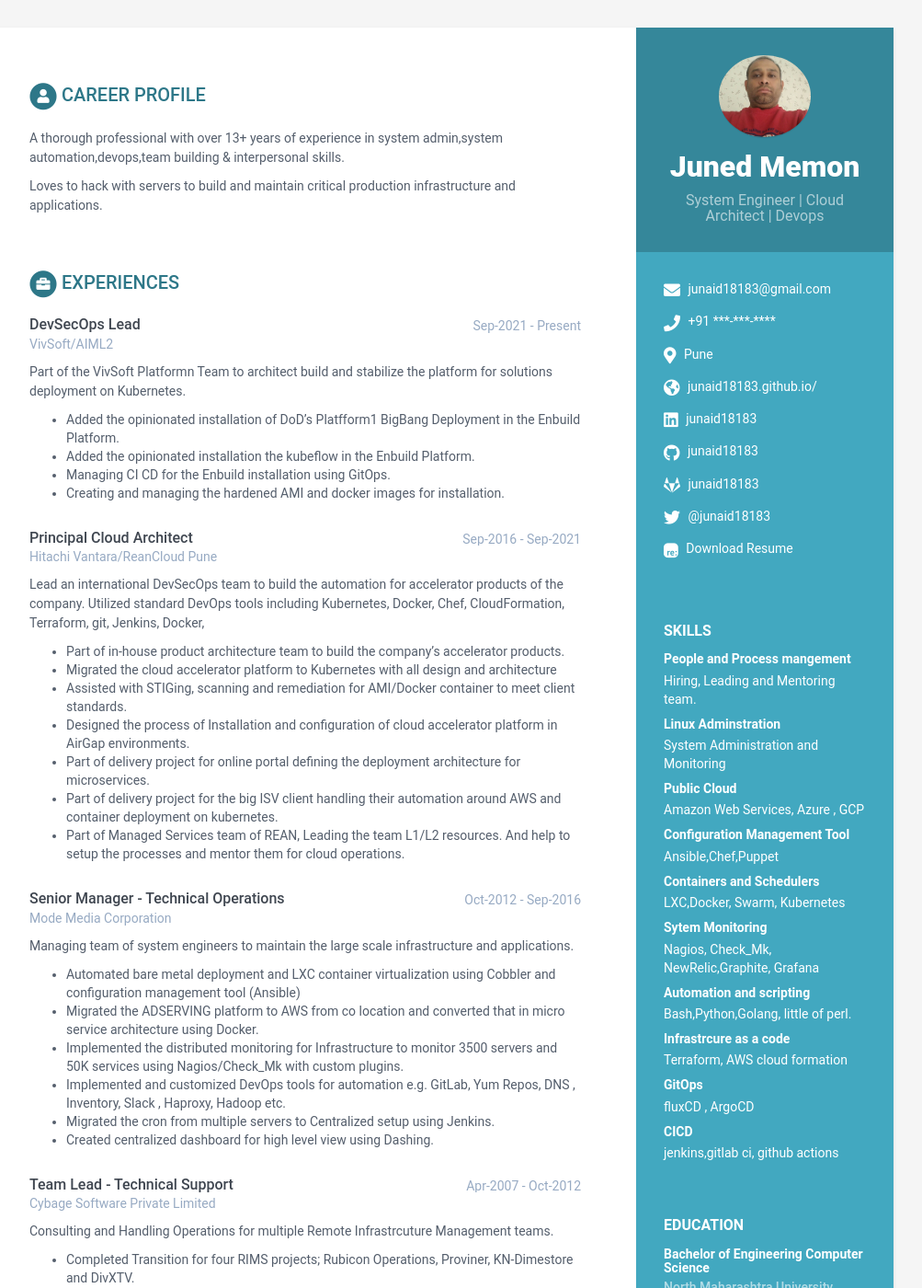
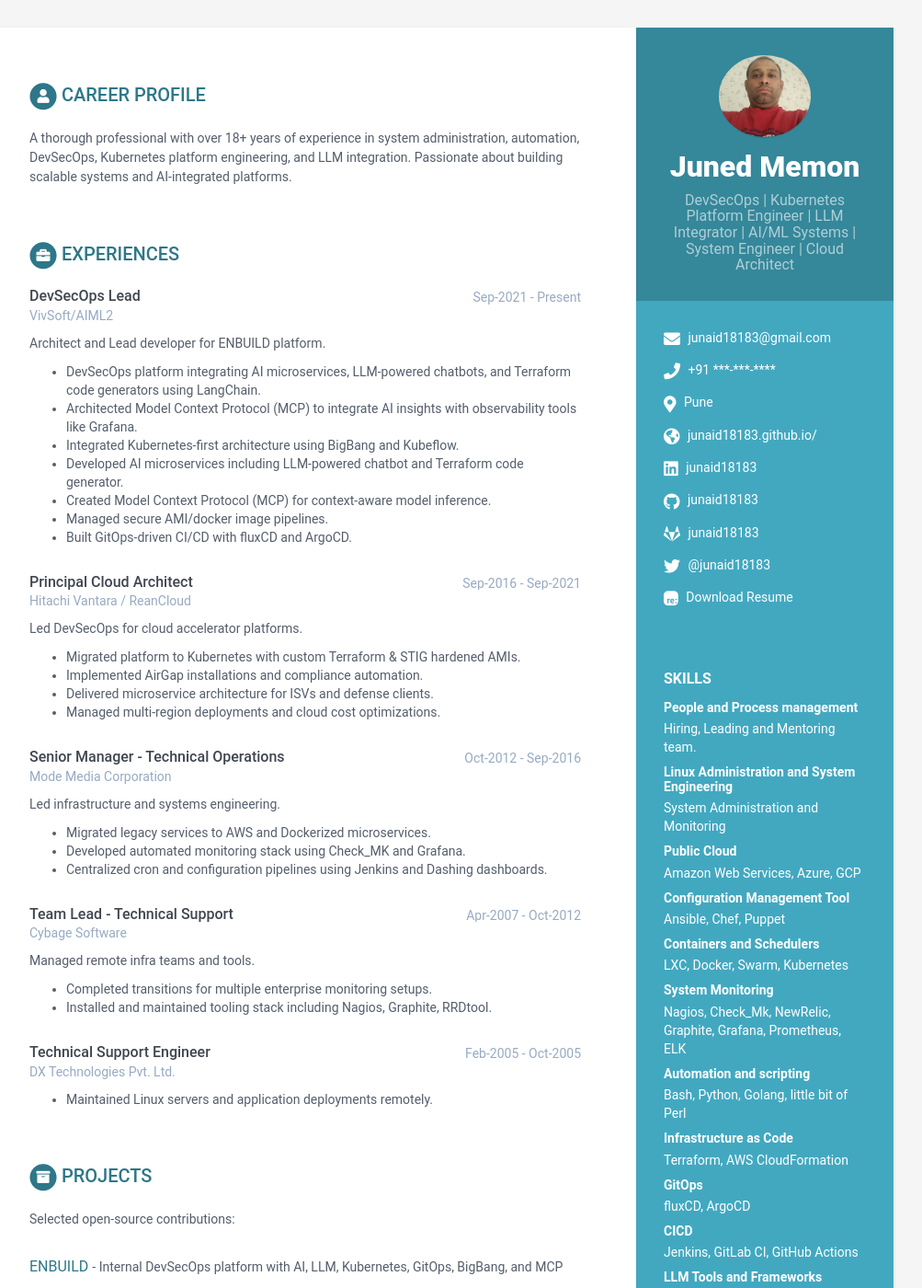
Before and after one commit to junaid18183/junaid18183.github.io, a Jekyll site: the page built from index.html, in a window 1280 px wide and 1400 px high. Shown: the whole window at 92% size, without its empty margins (168-1171 px from the left). Built offline with Jekyll 4.4.1, drawn with Linux system fonts in a browser that asks for light colours; some of the changed text lies outside the part shown.

Commit message:
Updated Resume and change repo name

```diff
--- a/_data/data.yml
+++ b/_data/data.yml
@@ -1,29 +1,20 @@
-#
-# Be aware that even a small syntax error here can lead to failures in output.
-#
+sidebar:
+    about: False
+    education: True
+    skills: True
 
-sidebar:
-    about: False # set to False or comment line if you want to remove the "how to use?" in the sidebar
-    education: True # set to False if you want education in main section instead of in sidebar
-    skills: True # set to False if you want skills in main section instead of in sidebar
+    name: Juned Memon
+    tagline: DevSecOps | Kubernetes Platform Engineer | LLM Integrator | AI/ML Systems | System Engineer | Cloud Architect
+    avatar: profile.png
 
-    # Profile information
-    name: Juned Memon
-    tagline:  System Engineer | Cloud Architect | Devops
-    avatar: profile.png  #place a 100x100 picture inside /assets/images/ folder and provide the name of the file below
-
-    # Sidebar links
     email: junaid18183@gmail.com
     phone: +91 ***-***-****
     city: Pune
-    website: junaid18183.github.io/ #do not add http://
+    website: junaid18183.github.io/
     linkedin: junaid18183
     github: junaid18183
     gitlab: junaid18183
-    #bitbucket:
     twitter: '@junaid18183'
-    #stack-overflow: # Number/Username, e.g. 123456/alandoe
-    #codewars:
     resume: Juned_Resume.pdf
 
     languages:
@@ -35,175 +26,137 @@ sidebar:
         level: Native
 
     skills:
-      - name: People and Process mangement
+      - name: People and Process management
         detail: Hiring, Leading and Mentoring team.
-      - name: Linux Adminstration
+      - name: Linux Administration and System Engineering
         detail: System Administration and Monitoring
       - name: Public Cloud
-        detail: Amazon Web Services, Azure , GCP
+        detail: Amazon Web Services, Azure, GCP
       - name: Configuration Management Tool
-        detail: Ansible,Chef,Puppet
+        detail: Ansible, Chef, Puppet
       - name: Containers and Schedulers
-        detail: LXC,Docker, Swarm, Kubernetes
-      - name: Sytem Monitoring
-        detail: Nagios, Check_Mk, NewRelic,Graphite, Grafana
-      - name:  Automation and scripting
-        detail: Bash,Python,Golang, little of perl.
-      - name: Infrastrcure as a code
-        detail: Terraform, AWS cloud formation
+        detail: LXC, Docker, Swarm, Kubernetes
+      - name: System Monitoring
+        detail: Nagios, Check_Mk, NewRelic, Graphite, Grafana, Prometheus, ELK
+      - name: Automation and scripting
+        detail: Bash, Python, Golang, little bit of Perl
+      - name: Infrastructure as Code
+        detail: Terraform, AWS CloudFormation
       - name: GitOps
-        detail: fluxCD , ArgoCD
+        detail: fluxCD, ArgoCD
       - name: CICD
-        detail: jenkins,gitlab ci, github actions
-
-
-
-    #interests:
-    #  - item: Reading
-    #    link:
+        detail: Jenkins, GitLab CI, GitHub Actions
+      - name: LLM Tools and Frameworks
+        detail: LangChain, HuggingFace, OpenAI APIs
 
 career-profile:
     title: Career Profile
     summary: |
-      A thorough professional with over 13+ years of experience in system admin,system automation,devops,team building & interpersonal skills.
-
-      Loves to hack with servers to build and maintain critical production infrastructure and applications.
-
-
-
+      A thorough professional with over 18+ years of experience in system administration, automation, DevSecOps, Kubernetes platform engineering, and LLM integration.
+      Passionate about building scalable systems and AI-integrated platforms.
 
 education:
-    - degree: Bachelor of Engineering Computer Science
-      university: North Maharashtra University
-      time: 2000 - 2004
-      class: First class with distinction(65.71%)
-
-
-
-    - degree: Higher Secondary Certificate (HSC)
-      university: Nashik
-      time: 1998 - 2000
-      class: First class (71.83%)
-
-
-    - degree: Secondary Secondary Certificate (HSC)
-      university: Nashik
-      time: 1996 - 1998
-      class: First class (68.53%)
-
-
+  - degree: Bachelor of Engineering Computer Science
+    university: North Maharashtra University
+    time: 2000 - 2004
+    class: First class with distinction (65.71%)
+  - degree: Higher Secondary Certificate (HSC)
+    university: Nashik
+    time: 1998 - 2000
+    class: First class (71.83%)
+  - degree: Secondary Secondary Certificate (SSC)
+    university: Nashik
+    time: 1996 - 1998
+    class: First class (68.53%)
 
 experiences:
-    - role: DevSecOps Lead
-      time: Sep-2021 - Present
-      company: VivSoft/AIML2
-      details: |
-        Part of the VivSoft Platformn Team to architect build and stabilize the platform for solutions deployment on Kubernetes.
-          - Added the opinionated installation of DoD's Platfform1 BigBang Deployment in the Enbuild Platform.
-          - Added the  opinionated installation the kubeflow in the Enbuild Platform.
-          - Managing CI CD for the Enbuild installation using GitOps.
-          - Creating and managing the hardened AMI and docker images for installation.
+  - role: DevSecOps Lead
+    time: Sep-2021 - Present
+    company: VivSoft/AIML2
+    details: |
+      Architect and Lead developer for ENBUILD platform.
+      - DevSecOps platform integrating AI microservices, LLM-powered chatbots, and Terraform code generators using LangChain.
+      - Architected Model Context Protocol (MCP) to integrate AI insights with observability tools like Grafana.
+      - Integrated Kubernetes-first architecture using BigBang and Kubeflow.
+      - Developed AI microservices including LLM-powered chatbot and Terraform code generator.
+      - Created Model Context Protocol (MCP) for context-aware model inference.
+      - Managed secure AMI/docker image pipelines.
+      - Built GitOps-driven CI/CD with fluxCD and ArgoCD.
 
-    - role: Principal Cloud Architect
-      time: Sep-2016 - Sep-2021
-      company: Hitachi Vantara/ReanCloud  Pune
-      details: |
-        Lead an international DevSecOps team to build the automation for accelerator products of the company.
-        Utilized standard DevOps tools including Kubernetes, Docker, Chef, CloudFormation, Terraform, git, Jenkins, Docker,
+  - role: Principal Cloud Architect
+    time: Sep-2016 - Sep-2021
+    company: Hitachi Vantara / ReanCloud
+    details: |
+      Led DevSecOps for cloud accelerator platforms.
+      - Migrated platform to Kubernetes with custom Terraform & STIG hardened AMIs.
+      - Implemented AirGap installations and compliance automation.
+      - Delivered microservice architecture for ISVs and defense clients.
+      - Managed multi-region deployments and cloud cost optimizations.
 
-          -  Part of in-house product architecture team to build the company's accelerator products.
-          -  Migrated the cloud accelerator platform to Kubernetes with all design and architecture
-          -  Assisted with STIGing, scanning and remediation for AMI/Docker container to meet client standards.
-          -  Designed the process of Installation and configuration of cloud accelerator platform in AirGap environments.
-          -  Part of delivery project for online portal defining the deployment architecture for microservices.
-          -  Part of delivery project for the big ISV client handling their automation around AWS and container deployment on kubernetes.
-          -  Part of Managed Services team of REAN, Leading the team L1/L2 resources. And help to setup the processes and mentor them for cloud operations.
+  - role: Senior Manager - Technical Operations
+    time: Oct-2012 - Sep-2016
+    company: Mode Media Corporation
+    details: |
+      Led infrastructure and systems engineering.
+      - Migrated legacy services to AWS and Dockerized microservices.
+      - Developed automated monitoring stack using Check_MK and Grafana.
+      - Centralized cron and configuration pipelines using Jenkins and Dashing dashboards.
 
-    - role: Senior Manager - Technical Operations
-      time: Oct-2012 - Sep-2016
-      company: Mode Media Corporation
-      details: |
-        Managing team of system engineers to maintain the large scale infrastructure and applications.
-          - Automated bare metal deployment and LXC container virtualization using Cobbler and configuration management tool (Ansible)
-          - Migrated the ADSERVING platform to AWS from co location and converted that in micro service architecture using Docker.
-          - Implemented the distributed monitoring for Infrastructure to monitor 3500 servers and 50K services using Nagios/Check_Mk with custom plugins.
-          - Implemented and customized DevOps tools for automation e.g. GitLab, Yum Repos, DNS , Inventory, Slack , Haproxy, Hadoop etc.
-          - Migrated the cron from multiple servers to Centralized setup using Jenkins.
-          - Created centralized dashboard for high level view using Dashing.
+  - role: Team Lead - Technical Support
+    time: Apr-2007 - Oct-2012
+    company: Cybage Software
+    details: |
+      Managed remote infra teams and tools.
+      - Completed transitions for multiple enterprise monitoring setups.
+      - Installed and maintained tooling stack including Nagios, Graphite, RRDtool.
 
-    - role: Team Lead - Technical Support
-      time: Apr-2007 - Oct-2012
-      company: Cybage Software Private Limited
-      details: |
-        Consulting and Handling Operations for multiple Remote Infrastrcuture Management teams.
-          - Completed Transition for four RIMS projects; Rubicon Operations, Proviner, KN-Dimestore and DivXTV.
-          - Installed Remote Infrastructure Tools for these Projects e.g. Nagios, Bigbrother, Cacti, Munin, RRDtool, Bugzila, Graphite, Grafana etc.
-          - Managed multiple teams work allocation, roster and leaves.
-          - Assisted Delivery Manager in Business development tasks, proposals and capability presentation.
-
-    - role: Technical Support Engineer
-      time: Feb-2005 - Oct-2005
-      company: DX Technologies Pvt. Ltd.
-      details: |
-        Remote managing servers and applications
-          - Installation, maintenance and sipport of Linux Servers and applications ( DXContent Factory, DX-Reader etc )
+  - role: Technical Support Engineer
+    time: Feb-2005 - Oct-2005
+    company: DX Technologies Pvt. Ltd.
+    details: |
+      - Maintained Linux servers and application deployments remotely.
 
 projects:
-    title: Projects
-    intro: >
-      Here are few of my  open source projects.
-
-    assignments:
-      - title: terraform-provider-checkmk
-        link: "https://github.com/junaid18183/terraform-provider-checkmk"
-        tagline: "Terraform Provider for Check_MK "
-
-      - title: HALB
-        link: "https://github.com/junaid18183/HALB"
-        tagline: "Wrapper to manage the multiple Haproxy configuration on same machine"
-
-      - title: zonemanage
-        link: "https://github.com/junaid18183/zonemanage"
-        tagline: "Django App to Manage Bind DNS "
-
-      - title: sojourner
-        link: "https://github.com/junaid18183/Sojourner"
-        tagline: "Home of my Ansible/Check_Mk based Inventory toolkit"
-
-      - title: nagios-plugins
-        link: "https://github.com/junaid18183/nagios-plugins"
-        tagline: "Few custom Nagios Plugins written for different requirements."
+  title: Projects
+  intro: >
+    Selected open-source contributions:
+  assignments:
+    - title: ENBUILD
+      link: "https://enbuild-docs.vivplatform.io"
+      tagline: "Internal DevSecOps platform with AI, LLM, Kubernetes, GitOps, BigBang, and MCP"
+    - title: terraform-provider-checkmk
+      link: "https://github.com/junaid18183/terraform-provider-checkmk"
+      tagline: "Terraform Provider for Check_MK"
+    - title: HALB
+      link: "https://github.com/junaid18183/HALB"
+      tagline: "HAProxy config wrapper"
+    - title: zonemanage
+      link: "https://github.com/junaid18183/zonemanage"
+      tagline: "Django App for managing Bind DNS"
+    - title: Sojourner
+      link: "https://github.com/junaid18183/Sojourner"
+      tagline: "Ansible and Check_MK-based inventory toolkit"
 
 publications:
-    title: Certifications
-    #intro: |
-    #  You can list your Certifications in this section.
-
-    papers:
-      - title: Certified Kubernetes Developer (CKAD)
-        authors: Certificate ID Number LF-rvq8srl15p
-        conference: 24-November-2020 &mdash; 25-November-2023
-        link: https://www.youracclaim.com/badges/39b75d40-5a4b-46c9-965a-5cbc86abec9f/public_url
-
-      - title: Certified Kubernetes Administrator (CKA)
-        authors: Certificate ID Number CKA-1800-0863-0100
-        conference: 16-October-2018 &mdash; 16-October-2021
-        link: https://www.youracclaim.com/badges/39b75d40-5a4b-46c9-965a-5cbc86abec9f/public_url
-
-      - title: AWS Sysops Administrator – Associate
-        authors: Validation Number LQQ1QF011EBEQN96
-        conference: 11-July-2018 &mdash; 11-July-2020
-        link: https://www.youracclaim.com/badges/9a441b51-6587-4135-a664-0e504c73d317/public_url
-
-      - title: AWS Solutions Architect – Associate
-        authors: Validation Number VQMR2GX2BJ4E1J36
-        conference: 27-Jun-2018 &mdash; 27-Jun-2020
-        link: https://www.youracclaim.com/badges/988261f3-7e65-4700-ad70-1be5fd3c854c/public_url
-
-      - title: ITIL V3 Foundation
-        authors: Certificate Number 4339118 1006390
-        conference: October-2011 &mdash; Never Expires
-        link: juned-memon-ITILV3-certificate.pdf
-
-#footer: >
-#    Designed with <i class="fas fa-heart"></i> by <a href="http://themes.3rdwavemedia.com" target="_blank" rel="nofollow">Xiaoying Riley</a>
+  title: Certifications
+  papers:
+    - title: Certified Kubernetes Developer (CKAD)
+      authors: Certificate ID LF-rvq8srl15p
+      conference: 24-November-2020 — 25-November-2023
+      link: https://www.youracclaim.com/badges/39b75d40-5a4b-46c9-965a-5cbc86abec9f/public_url
+    - title: Certified Kubernetes Administrator (CKA)
+      authors: Certificate ID CKA-1800-0863-0100
+      conference: 16-October-2018 — 16-October-2021
+      link: https://www.youracclaim.com/badges/39b75d40-5a4b-46c9-965a-5cbc86abec9f/public_url
+    - title: AWS SysOps Administrator – Associate
+      authors: Validation LQQ1QF011EBEQN96
+      conference: 11-July-2018 — 11-July-2020
+      link: https://www.youracclaim.com/badges/9a441b51-6587-4135-a664-0e504c73d317/public_url
+    - title: AWS Solutions Architect – Associate
+      authors: Validation VQMR2GX2BJ4E1J36
+      conference: 27-Jun-2018 — 27-Jun-2020
+      link: https://www.youracclaim.com/badges/988261f3-7e65-4700-ad70-1be5fd3c854c/public_url
+    - title: ITIL V3 Foundation
+      authors: Certificate 4339118 1006390
+      conference: October-2011 — Never Expires
+      link: juned-memon-ITILV3-certificate.pdf
```
Also changed, not shown: Notes.md (added, +16 -0 lines), README.md.
